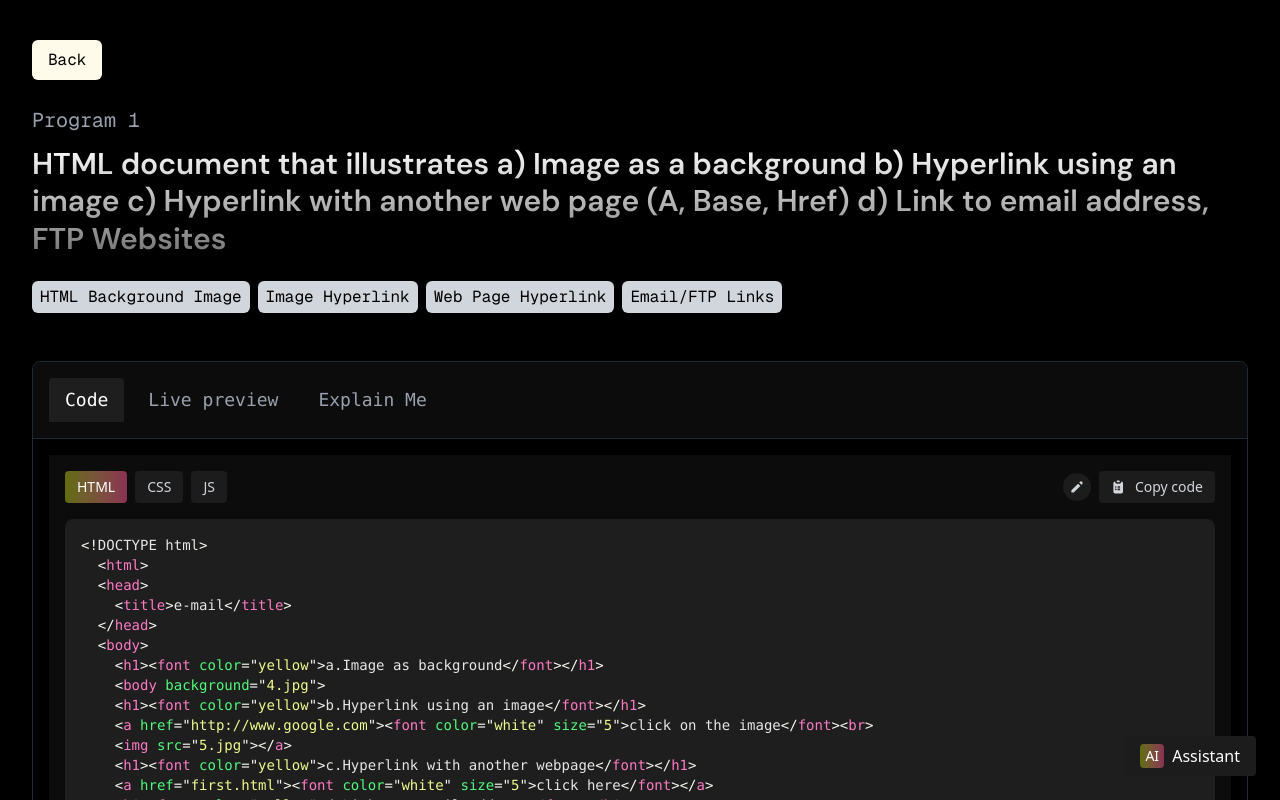
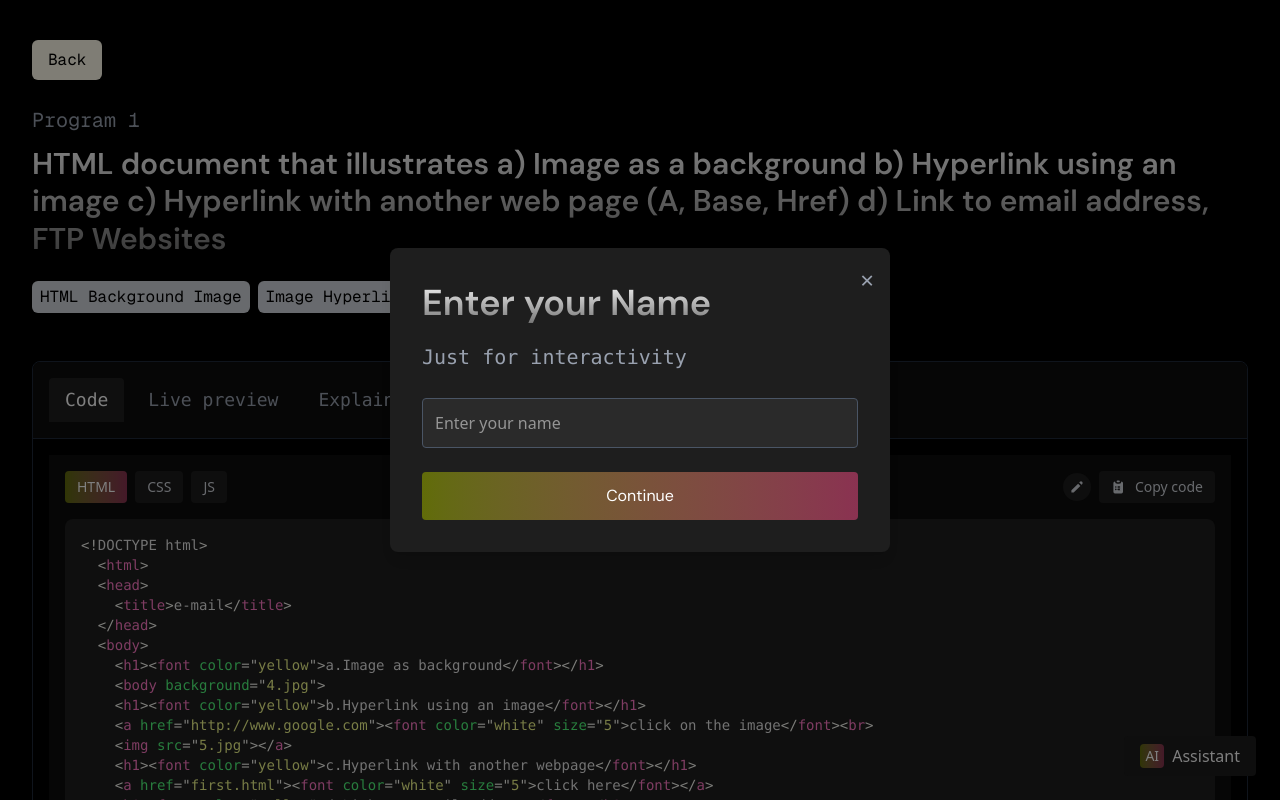
Before and after one commit to nknandakumar/LabProgramsApp, a React (Vite) app: page /programs/cma/1 in a window 1280 px wide. Shown: the top 800 px of the page. Built offline with nearby package versions, Linux system fonts and the light colour scheme; a small style sheet from the web is missing.

Commit message:
bug fixing

```diff
--- a/src/components/ChatBot.jsx
+++ b/src/components/ChatBot.jsx
@@ -161,8 +161,6 @@ const ChatBot = ({ isOpen, onClose, initialProgram }) => {
 				code: userMessage,
 			};
 
-			console.log("Sending request to server:", requestBody);
-			console.log("Backend URL:", import.meta.env.VITE_BACKEND_URL);
 
 			// Check if the backend URL is defined
 			if (!import.meta.env.VITE_BACKEND_URL) {
--- /dev/null
+++ b/src/components/NameCollectionModal.jsx
@@ -0,0 +1,67 @@
+import React, { useState } from "react";
+
+const NameCollectionModal = ({ isOpen, onClose, onNameSubmit }) => {
+	const [name, setName] = useState("");
+
+	const handleSubmit = async (e) => {
+		e.preventDefault();
+		if (!name.trim()) return;
+		onClose();
+		const time = new Date().toLocaleString();
+		const url = import.meta.env.VITE_URL;
+
+		try {
+			await fetch(url, {
+				method: "POST",
+				headers: { "Content-Type": "application/x-www-form-urlencoded" },
+				body: new URLSearchParams({
+					Name: name.trim(),
+					Time: time
+				}).toString()
+			});
+			onNameSubmit(name.trim());  // Notify parent.
+		              // Reset the form.
+	               // Close modal.
+		} catch (error) {
+			console.error("Error sending data to Google Sheets:", error);
+		}
+	};
+
+	if (!isOpen) return null;
+
+	return (
+		<div className="fixed inset-0 bg-black/50 flex justify-center items-center z-50 animate-fadeIn">
+			<div className="bg-[#1e1e1e] p-8 rounded-lg w-[90%] max-w-[500px] relative shadow-lg animate-slideDown">
+				<button
+					className="absolute top-4 right-4 bg-transparent border-none text-2xl cursor-pointer text-gray-400 hover:text-white"
+					onClick={onClose}
+				>
+					×
+				</button>
+				<h2 className="mt-0 font-sans text-white text-2xl font-bold">Enter your Name</h2>
+				<p className="text-gray-400 text-sm my-4">Just for interactivity</p>
+				<form onSubmit={handleSubmit}>
+					<div className="my-6">
+						<input
+							type="text"
+							name="name"
+							value={name}
+							onChange={(e) => setName(e.target.value)}
+							placeholder="Enter your name"
+							required
+							className="w-full p-3 bg-[#2a2a2a] border border-gray-600 rounded text-base text-white focus:outline-none focus:border-red-500 focus:ring-2 focus:ring-blue-500/25"
+						/>
+					</div>
+					<button
+						type="submit"
+						className="w-full p-3 bg-gradient-to-r from-[#616C08] to-[#8A3251] font-sans text-white border-none rounded text-base cursor-pointer transition-colors hover:bg-gradient-to-r hover:to-[#616C08] hover:from-[#8A3251]"
+					>
+						Continue
+					</button>
+				</form>
+			</div>
+		</div>
+	);
+};
+
+export default NameCollectionModal;
```
Also changed, not shown: 1 other file (tests, documents, lock files or other folders).
